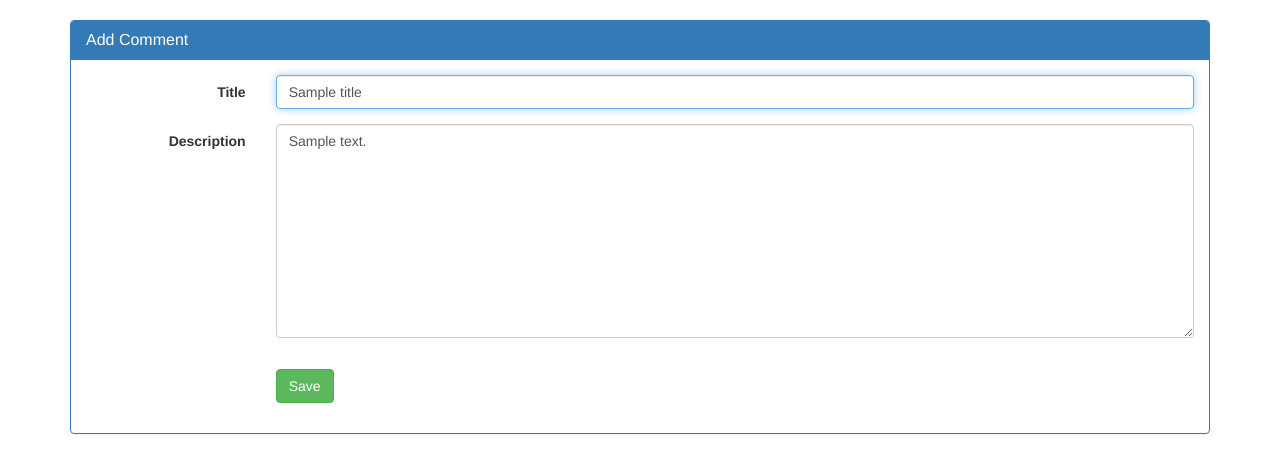
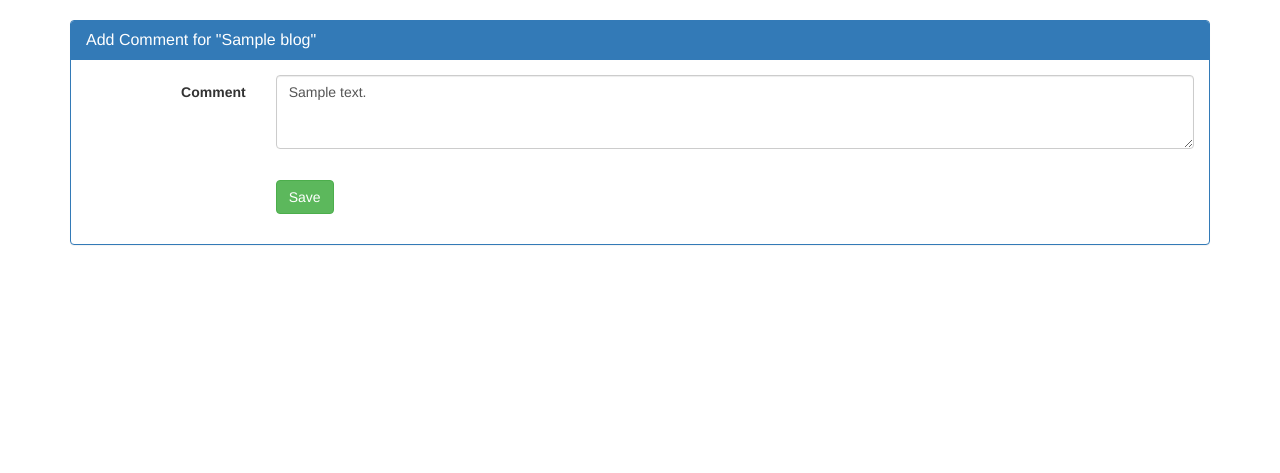
Before and after one commit to hvpulok/MyBlogApp, a Python web app: template templates/addComment.html in a window 1280 px wide. Shown: the part 52-525 px from the top of the page. Run offline with Jinja, Linux system fonts and the light colour scheme; the template is opened without the code that fills it: most values are stand-ins (such as "Sample title", 1, 10 or a date in 2020); some libraries are stand-ins or nearby versions; some web fonts are replaced.

Commit message:
Add function to add comment works only for loggedin user

```diff
--- a/templates/addComment.html
+++ b/templates/addComment.html
@@ -4,20 +4,14 @@
 <div class="container">
     <div class="panel panel-primary">
     <div class="panel-heading">
-        <h3 class="panel-title">Add Comment</h3>
+        <h3 class="panel-title">Add Comment for "{{blog.title}}"</h3>
     </div>
     <div class="panel-body">
-        <form action="/blog/{{blog.key().id()}}/addcomment" method="POST" class="form-horizontal">
+        <form action="/blog/addcomment/{{blog.key().id()}}" method="POST" class="form-horizontal">
             <div class="form-group ">
-                <label class="col-sm-2 control-label" for="formGroupInputLarge">Title</label>
+                <label class="col-sm-2 control-label" for="formGroupInputLarge">Comment</label>
                 <div class="col-sm-10">
-                    <input name="title" class="form-control" type="text" id="blog-title" placeholder="Blog Title" autofocus required value= "{{title}}">
-                </div>
-            </div>
-            <div class="form-group ">
-                <label class="col-sm-2 control-label" for="formGroupInputLarge">Description</label>
-                <div class="col-sm-10">
-                    <textarea name="description" class="form-control" rows="10">{{description}}</textarea>
+                    <textarea name="comment" class="form-control" rows="3">{{comment}}</textarea>
                 </div>
             </div>
             <div class="form-group">
--- a/templates/blogs.html
+++ b/templates/blogs.html
@@ -48,7 +48,7 @@
                         </div>
                     </form>
                     <div class="col-xs-6 text-right">
-                        <a href="/blog/{{blog.key().id()}}/addcomment"><i class="fa fa-comments" aria-hidden="true"></i> Comment</a>
+                        <a href="/blog/addcomment/{{blog.key().id()}}"><i class="fa fa-comments" aria-hidden="true"></i> Comment</a>
                     </div>
                 </div>
             </div>
```
Also changed, not shown: main.py (+13 -3 lines), 1 other file.
